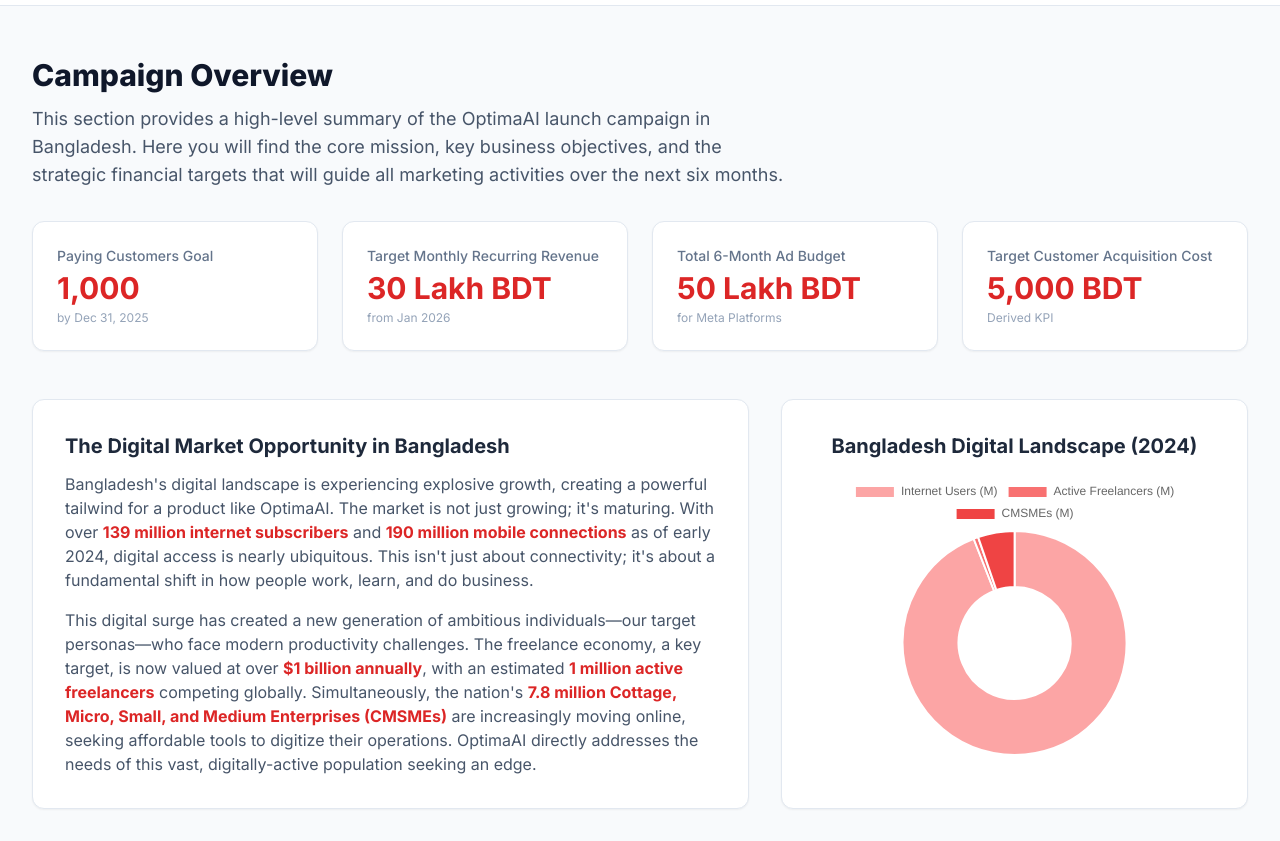
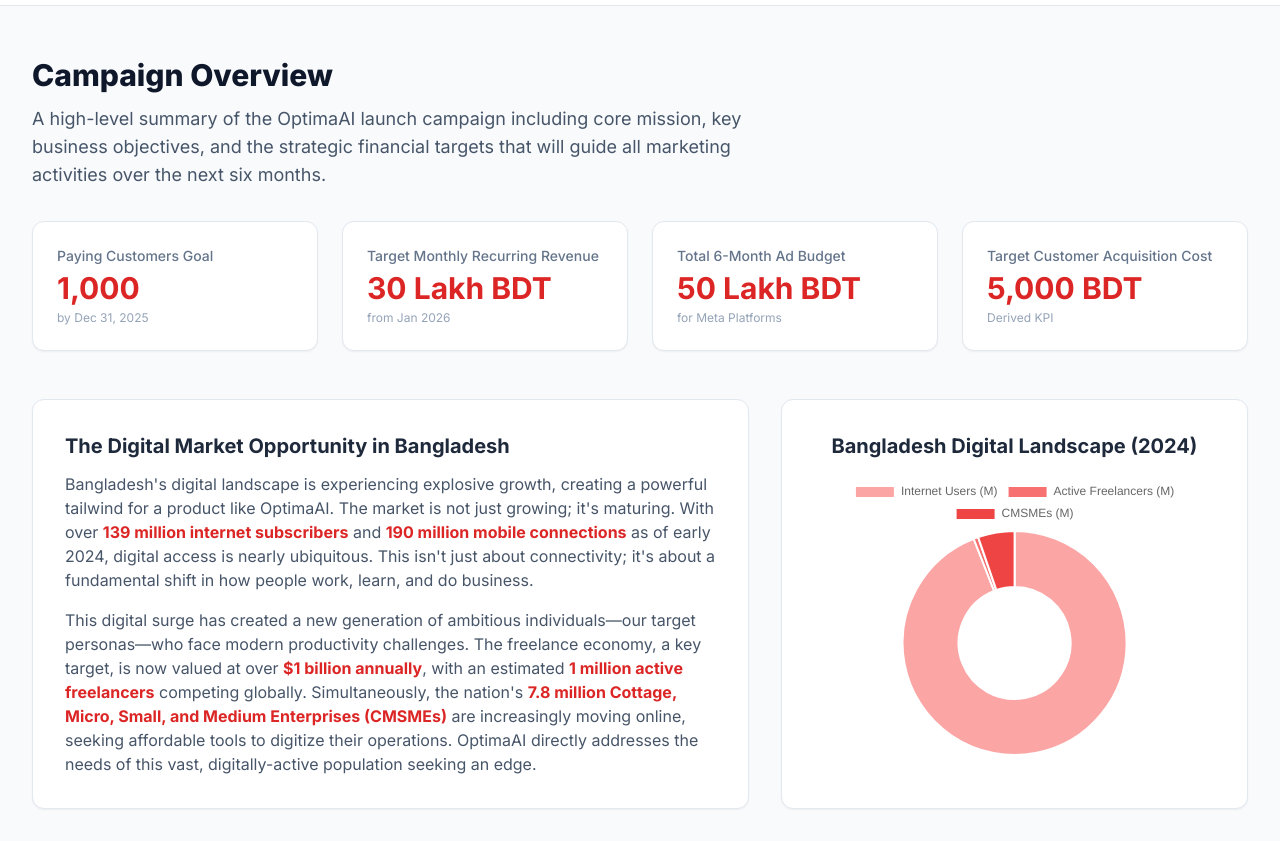
Before and after one commit to HamimMubtasim/OptimaAI, a plain HTML site: page OptimaAI.html in a window 1280 px wide. Shown: the part 55-896 px from the top of the page. Drawn offline with nearby package versions, Linux system fonts and the light colour scheme.

Commit message:
Update OptimaAI.html

```diff
--- a/OptimaAI.html
+++ b/OptimaAI.html
@@ -119,7 +119,7 @@
         const data = {
             overview: {
                 title: "Campaign Overview",
-                intro: "This section provides a high-level summary of the OptimaAI launch campaign in Bangladesh. Here you will find the core mission, key business objectives, and the strategic financial targets that will guide all marketing activities over the next six months.",
+                intro: "A high-level summary of the OptimaAI launch campaign including core mission, key business objectives, and the strategic financial targets that will guide all marketing activities over the next six months.",
                 stats: [
                     { label: "Paying Customers Goal", value: "1,000", sub: "by Dec 31, 2025" },
                     { label: "Target Monthly Recurring Revenue", value: "30 Lakh BDT", sub: "from Jan 2026" },
```
